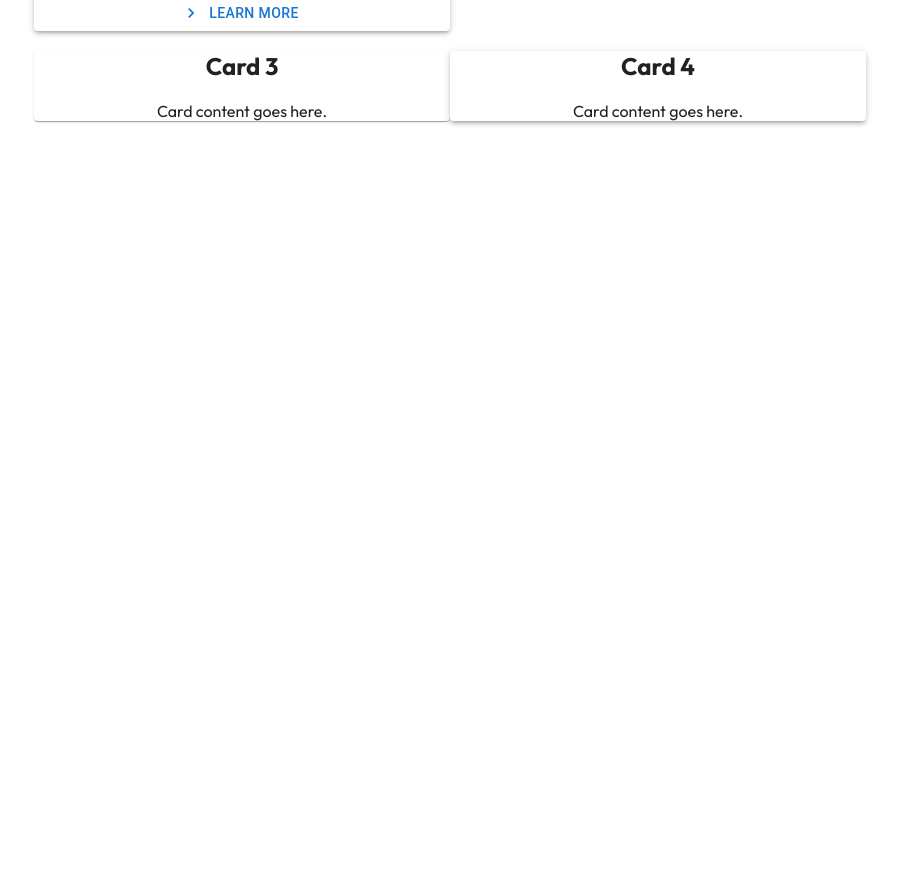
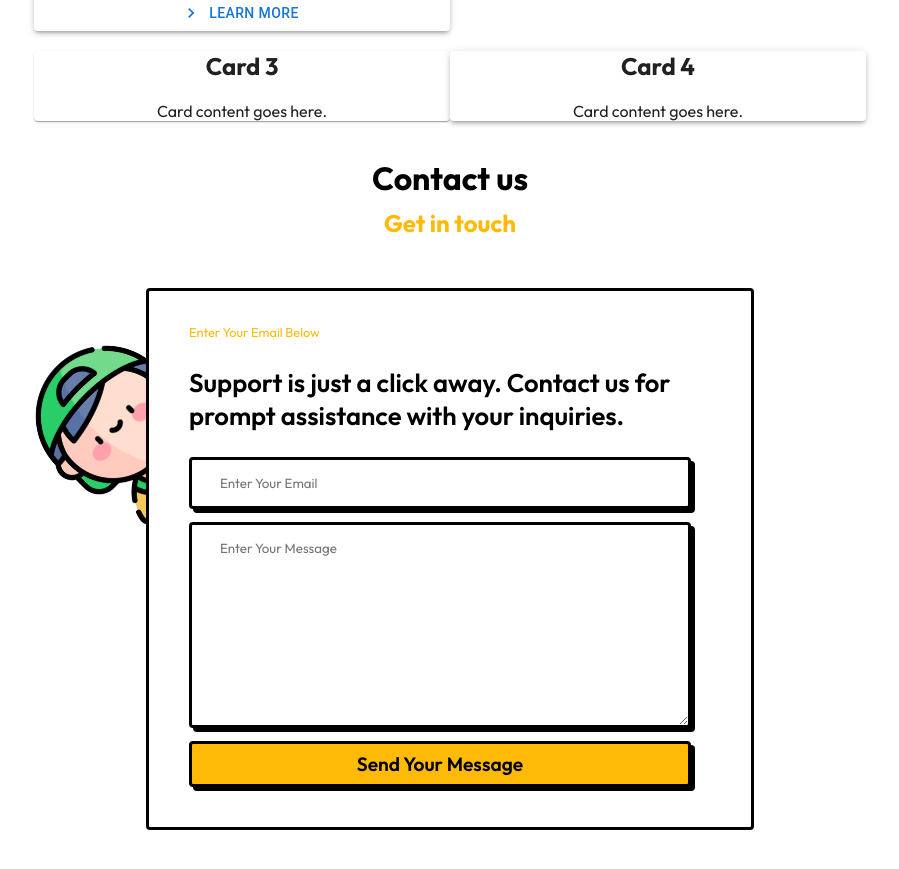
Before and after one commit to anesszereg/brainthone-front-end, a React (Vite) app: page / in a window 1280 px wide. Shown: the part 900-1769 px from the top of the page, without its empty margins (190-1089 px from the left). Before the commit the page ends 1037 px from the top, so only its background shows below. Built offline with nearby package versions, Linux system fonts and the light colour scheme.

Commit message:
Added contact page

```diff
--- a/src/App.css
+++ b/src/App.css
@@ -21,7 +21,9 @@
   border: 3px solid #000;
   font: inherit;
   font-size: 0.8em;
-  /* border-bottom: 6px solid #000;
-  border-right: 6px solid #000; */
   box-shadow: 4px 4px 0px 0px rgba(0,0,0,1);
+  cursor: pointer;
+
+  transition: color 0.3s ease-in-out, background-color 0.3s ease-in-out;
+
 }
--- a/src/App.jsx
+++ b/src/App.jsx
@@ -1,5 +1,6 @@
 import './App.css';
 import Advantages from './Components/Advantages/Advantages';
+import Contact from './Components/Contact/Contact';
 import Home from './Components/Home/Home';
 import Navbar from './Components/Navbar/Navbar';
 
@@ -9,6 +10,7 @@ function App() {
       <Navbar />
       <Home />
       <Advantages />
+      <Contact/>
     </>
   );
 }
--- /dev/null
+++ b/src/Components/Contact/Contact.css
@@ -0,0 +1,61 @@
+.contact-form{
+    display: flex;
+    flex-direction: column;
+    align-items: baseline;
+    gap:13px;
+}
+
+.contact-input{
+    width:440px;
+    border: 3px solid black;
+    border-radius: 4px;
+    padding: 15px 28px;
+    box-shadow: 4px 4px 0px 0px rgba(0,0,0,1);
+}
+
+.contact-card{
+    border: 3px solid black;
+    border-radius:4px;
+    width: fit-content;
+    padding: 20px 60px 40px 40px;
+    z-index: 2;
+    background-color: white;
+}
+
+.contact-card p{
+    text-align: left;
+}
+
+.contact-wrapper {
+    display: flex;
+    flex-direction: column;
+    align-items: center;
+    margin-bottom: 100px;
+}
+
+.contact-wrapper h1{
+    margin-bottom: 0;
+}
+
+.contact-wrapper h2{
+    margin:10px 0 50px 0;
+    color: #FFBA07;
+    font-size: 1.5em;
+}
+
+.tfelsghir {
+    position: relative;
+    bottom:490px;
+    right:330px;
+    transform: rotate(-45deg);
+    height: 180px;
+
+}
+
+.contact-submit-error{
+    background-color:#f22;
+    color: white;
+    cursor:no-drop;
+    border-color: #f22;
+    box-shadow: none;
+}
--- /dev/null
+++ b/src/Components/Contact/Contact.jsx
@@ -0,0 +1,65 @@
+import React from 'react'
+import * as yup from 'yup'
+import { useForm } from "react-hook-form";
+import { yupResolver } from "@hookform/resolvers/yup";
+
+import './Contact.css'
+import tfelsghir from '../../assets/Pngs/tfelsghir.png'
+
+
+//yup schema
+const schema = yup.object({
+    email: yup.string().email("Not a valid email address.").required("Please write your email."),
+    message: yup.string().required("Message can't be empty.")
+})
+
+function Contact() {
+
+    //handle submit function
+    const submitFunc = (data)=> console.log(data)
+
+    const {register, handleSubmit, formState: { errors }} = useForm({
+        resolver:yupResolver(schema)
+      })
+
+
+  return (
+    <div className='contact-wrapper'>
+      <h1>Contact us</h1>
+      <h2>Get in touch</h2>
+      <div className='contact-card'>
+
+        <p style={{
+            color:"#FFBA07",
+             fontSize:"0.8em"
+             }}>Enter Your Email Below</p>
+
+        <p style={{
+            fontWeight:600,
+            fontSize:"1.6em",
+            maxWidth:"502px"
+        }}>Support is just a click away. Contact us for prompt assistance with your inquiries.</p>
+
+        <form className='contact-form' onSubmit={handleSubmit(submitFunc)}>
+
+            <input type='text' placeholder='Enter Your Email' className='contact-input' {...register("email")}/>
+
+            <textarea type='text' placeholder='Enter Your Message' className='contact-input' {...register("message")} style={{height:'170px'}}/>
+
+            <button className={"primary-button"+ (Object.keys(errors).length > 0 ? " contact-submit-error": "") } style={{
+                borderRadius:'4px',
+                width:"502px",
+                fontWeight:600,
+                fontSize:"1.2em"
+                }}>
+                    {Object.values(errors).length > 0 ? Object.values(errors)[0].message : "Send Your Message"}
+            </button>
+        </form>
+
+      </div>
+      <img src={tfelsghir} className='tfelsghir'></img>
+    </div>
+  )
+}
+
+export default Contact
```
Also changed, not shown: src/assets/Pngs/tfelsghir.png (added).
